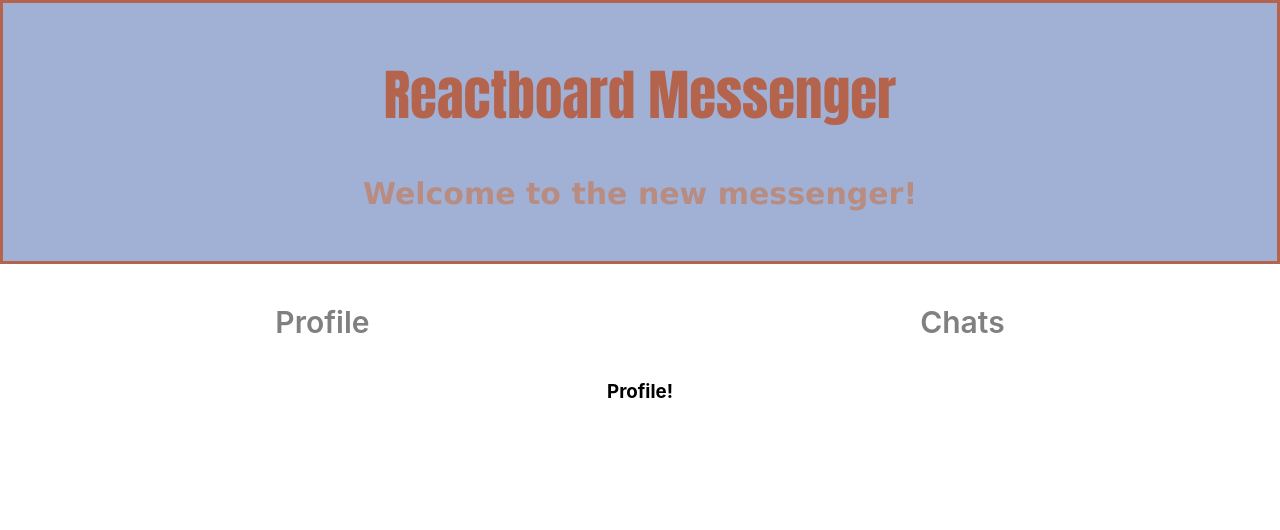
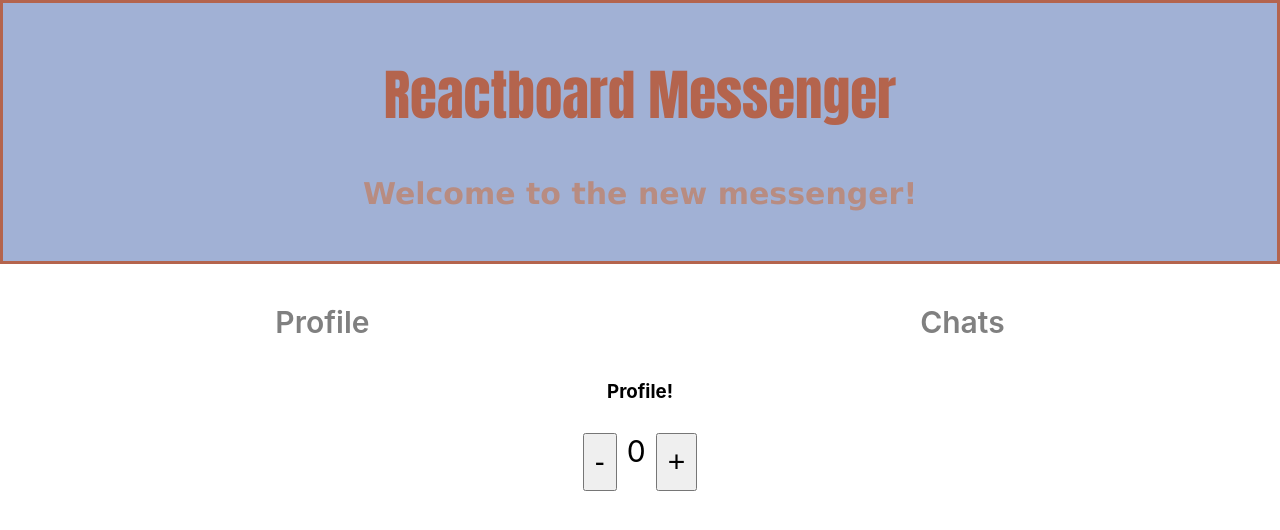
Before and after one commit to ovdemina/GB_ReactJS, a React (Create React App) app: page / in a window 1280 px wide. Shown: the top 530 px of the page. Built offline with nearby package versions, Linux system fonts and the light colour scheme.

Commit message:
счетчик count Redux

```diff
--- a/package.json
+++ b/package.json
@@ -13,8 +13,10 @@
     "proptypes": "^1.1.0",
     "react": "^17.0.2",
     "react-dom": "^17.0.2",
+    "react-redux": "^8.0.2",
     "react-router-dom": "^6.3.0",
     "react-scripts": "5.0.0",
+    "redux": "^4.2.0",
     "styled-components": "^5.3.5",
     "web-vitals": "^2.1.4"
   },
--- a/src/components/app.css
+++ b/src/components/app.css
@@ -91,3 +91,14 @@
   font-size: 30px;
   font-weight: 600;
 }
+.count{
+  display: flex;
+  justify-content: center;
+  margin: 30px;
+  font-size: 30px;
+}
+.countButton{
+  padding: 10px;
+  margin: 0 10px;
+  font-size: 30px;
+}
--- a/src/components/app.jsx
+++ b/src/components/app.jsx
@@ -5,9 +5,22 @@ import { Chats } from "../pages/chats";
 import { NotFound } from "../pages/notFound";
 import { Profile } from "../pages/profile";
 import { Home } from "./home";
+import { useDispatch, useSelector } from "react-redux";
+
+
 
 export function App() {
+  const count = useSelector(state => state.count)
+  const dispatch = useDispatch();
+
+  const increase = () => {
+    dispatch ({type: "increase"})
+  }
+  const decrease = () => {
+    dispatch ({type: "decrease"})
+  }
   return (
+    <>
         <Routes>
             <Route path={"/"} element={<Home />}>
                 <Route index element={<Profile />} />
@@ -16,5 +29,15 @@ export function App() {
                 <Route path="/*" element={<NotFound />} />
             </Route>
         </Routes>
+        <div className="count">
+          <div>
+            <button className="countButton" onClick={decrease}>-</button>
+          </div>
+          {count}
+          <div>
+            <button className="countButton" onClick={increase}>+</button>
+          </div>
+        </div>
+        </>
   );
 }
--- a/src/index.js
+++ b/src/index.js
@@ -3,12 +3,38 @@ import ReactDOM from "react-dom";
 import "./index.css";
 import { App } from "./components/app";
 import { BrowserRouter } from "react-router-dom";
+import { Provider } from "react-redux";
+import { createStore } from "redux";
+
+const initialState = {
+  count: 0,
+};
+const reducer = (state = initialState, action) => {
+  switch (action.type) {
+    case "increase":
+      return {
+        ...state,
+        count: state.count + 1,
+      };
+    case "decrease":
+      return {
+        ...state,
+        count: state.count - 1,
+      };
+    default:
+      return state;
+  }
+};
+
+const store = createStore(reducer);
 
 ReactDOM.render(
-  <BrowserRouter>
-    <React.StrictMode>
-      <App />
-    </React.StrictMode>
-  </BrowserRouter>,
+  <Provider store={store}>
+    <BrowserRouter>
+      <React.StrictMode>
+        <App />
+      </React.StrictMode>
+    </BrowserRouter>
+  </Provider>,
   document.getElementById("root")
 );
```
Also changed, not shown: 1 other file (tests, documents, lock files or other folders).
